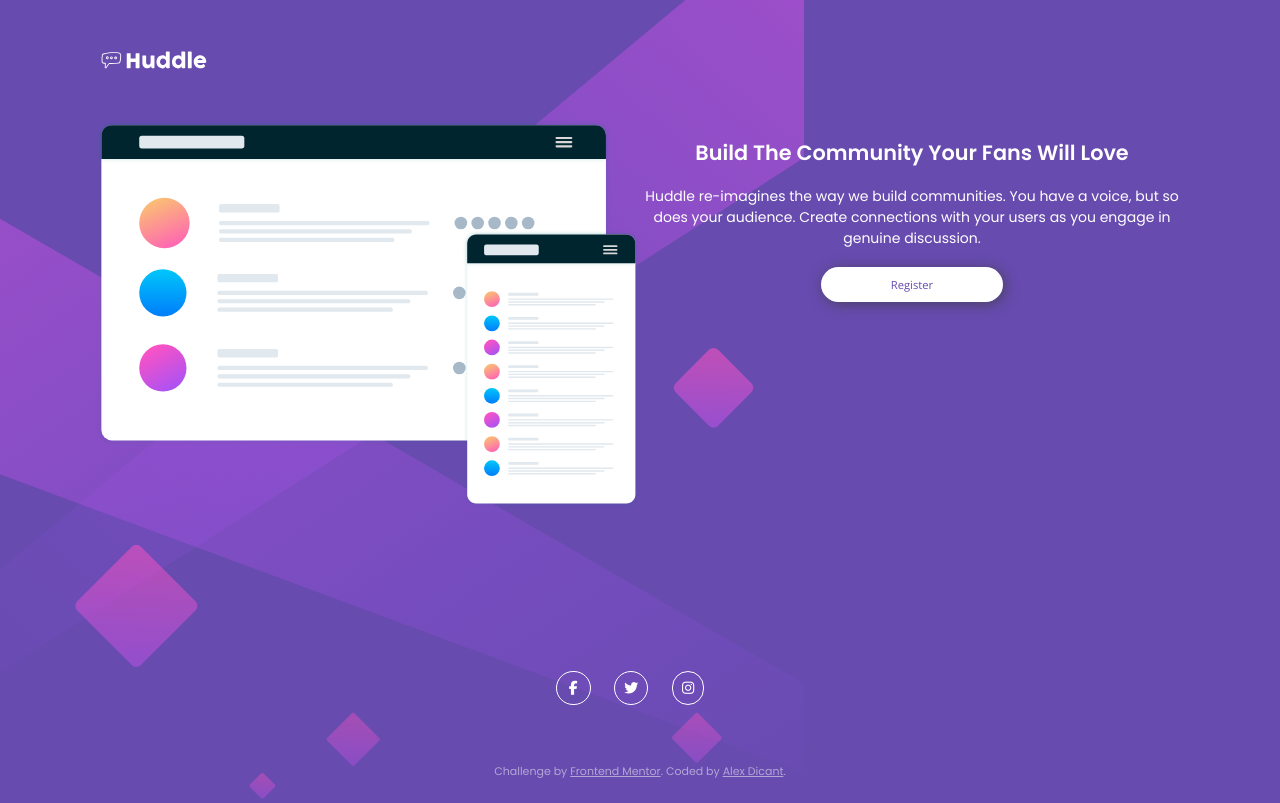
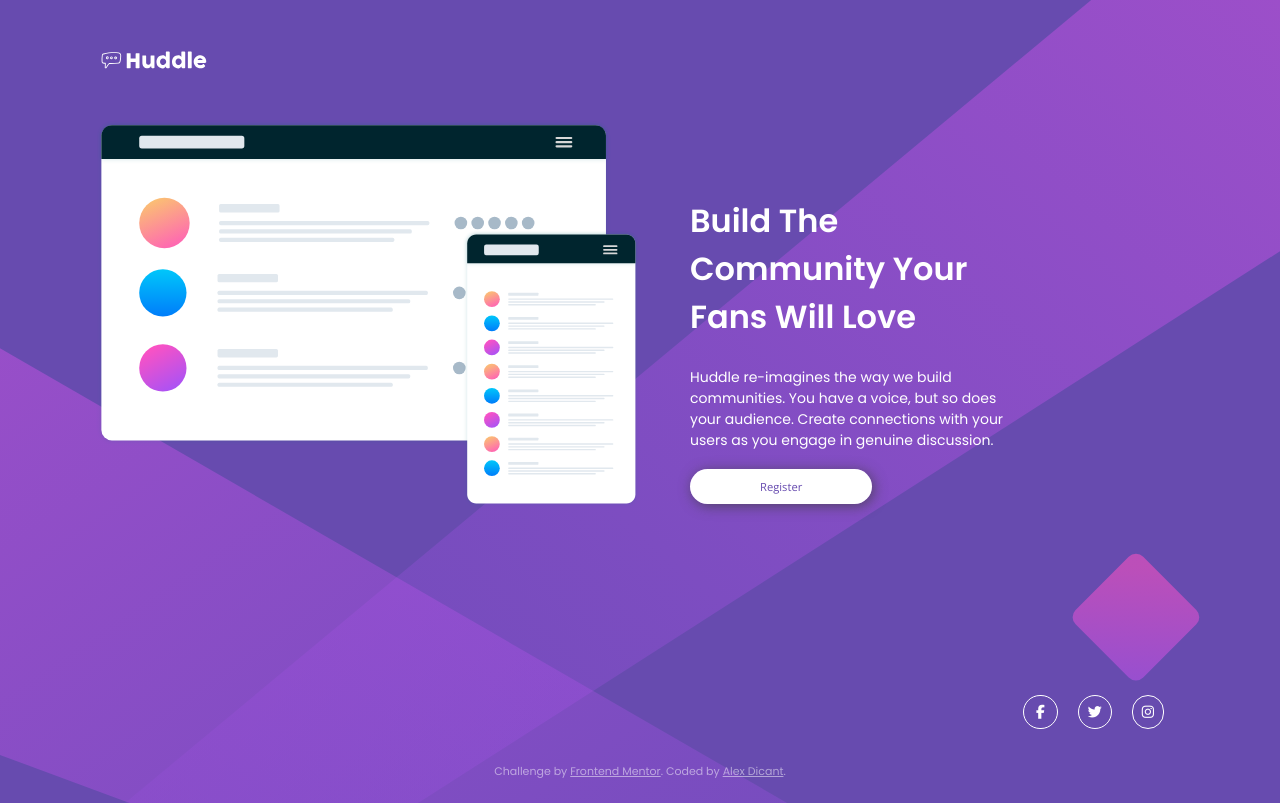
Before and after one commit to alexdicant/huddle-landing-page, a plain HTML site: page index.html in a window 1280 px wide. Drawn offline with nearby package versions, Linux system fonts and the light colour scheme.

Commit message:
Desktop end.

```diff
--- a/css/main.css
+++ b/css/main.css
@@ -16,6 +16,7 @@ body {
   background-image: url('../images/bg-mobile.svg');
   background-repeat: no-repeat;
   background-size: contain;
+  box-sizing: border-box;
 }
 
 main {
@@ -64,6 +65,9 @@ h1 {
   padding: 9px;
   border: 1px solid white;
   border-radius: 100px;
+  display: flex;
+  justify-content: center;
+  align-items: center;
 }
 
 .section__social-icon i:first-child {
@@ -103,6 +107,15 @@ Media Queries
 */
 
 @media (min-width: 768px) {
+  body {
+    background-size: cover;
+  }
+  main {
+    height: 100vh;
+    max-width: 1140px;
+    width: 85vw;
+    margin: 0 auto;
+  }
   .section {
     display: flex;
     flex-wrap: wrap;
@@ -111,9 +124,18 @@ Media Queries
     width: 50%;
   }
   .section__info {
-    width: 50%;
+    text-align: left;
+    width: 30%;
+    padding: 50px;
+  }
+  .section__info h1 {
+    text-align: left;
+    font-size: 2rem;
   }
   .section__social-icon {
     width: 100%;
+    display: flex;
+    justify-content: flex-end;
+    align-items: center;
   }
 }
```
